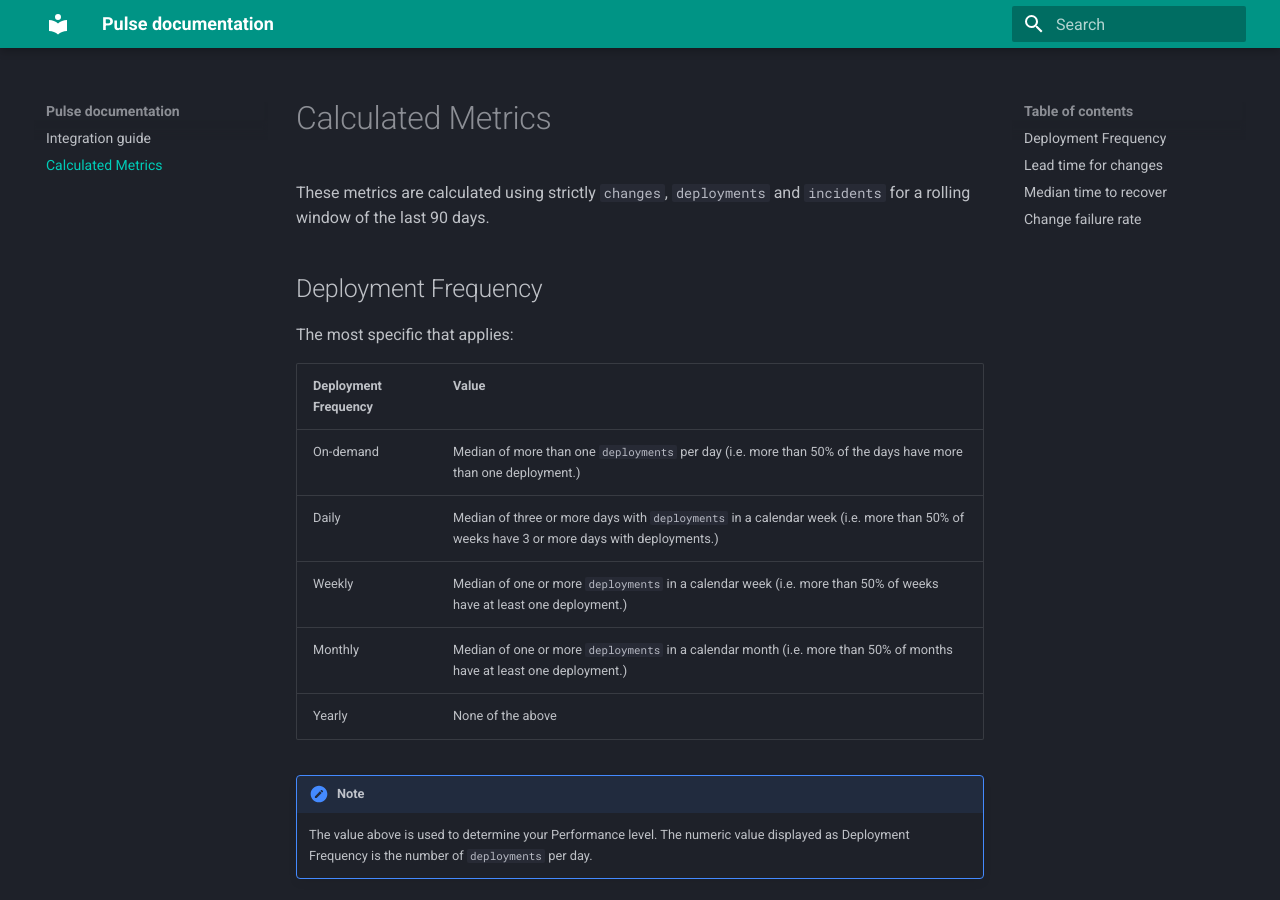
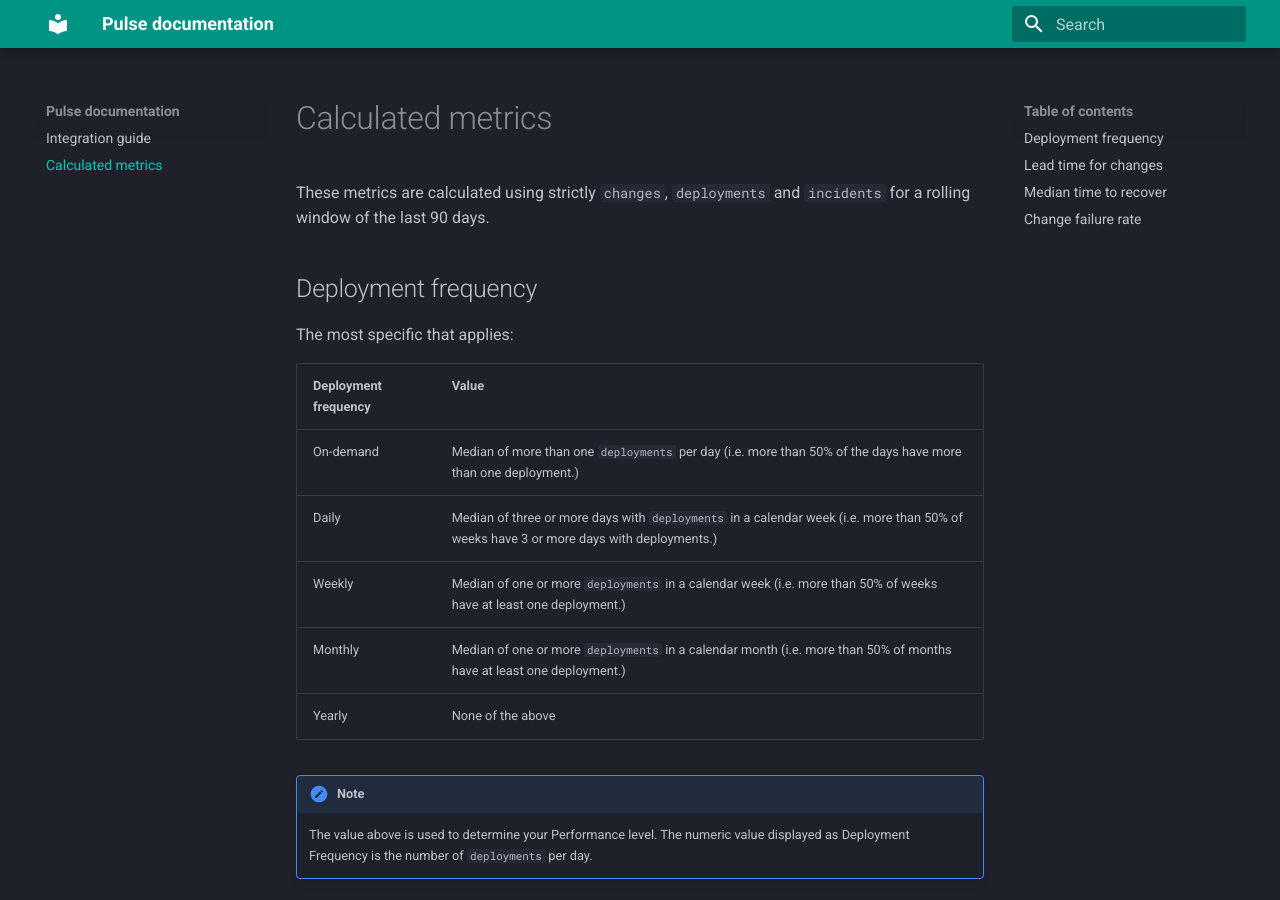
Before and after one commit to codacy/pulse-user-docs, an MkDocs documentation site: the page built from docs/metrics.md, in a window 1280 px wide and 900 px high. Built offline with MkDocs 1.6.1 and Material for MkDocs 9.7.7, drawn with Linux system fonts in a browser that asks for light colours.

Commit message:
style: Capitalize headers consistently with sentence case

```diff
--- a/docs/metrics.md
+++ b/docs/metrics.md
@@ -1,12 +1,12 @@
-# Calculated Metrics
+# Calculated metrics
 
 These metrics are calculated using strictly `changes`, `deployments` and `incidents` for a rolling window of the last 90 days.
 
-## Deployment Frequency
+## Deployment frequency
 
 The most specific that applies:
 
-| Deployment Frequency | Value                                                                                                                                  |
+| Deployment frequency | Value                                                                                                                                  |
 | -------------------- | -------------------------------------------------------------------------------------------------------------------------------------- |
 | On-demand            | Median of more than one `deployments` per day (i.e. more than 50% of the days have more than one deployment.)                          |
 | Daily                | Median of three or more days with `deployments` in a calendar week (i.e. more than 50% of weeks have 3 or more days with deployments.) |
```
